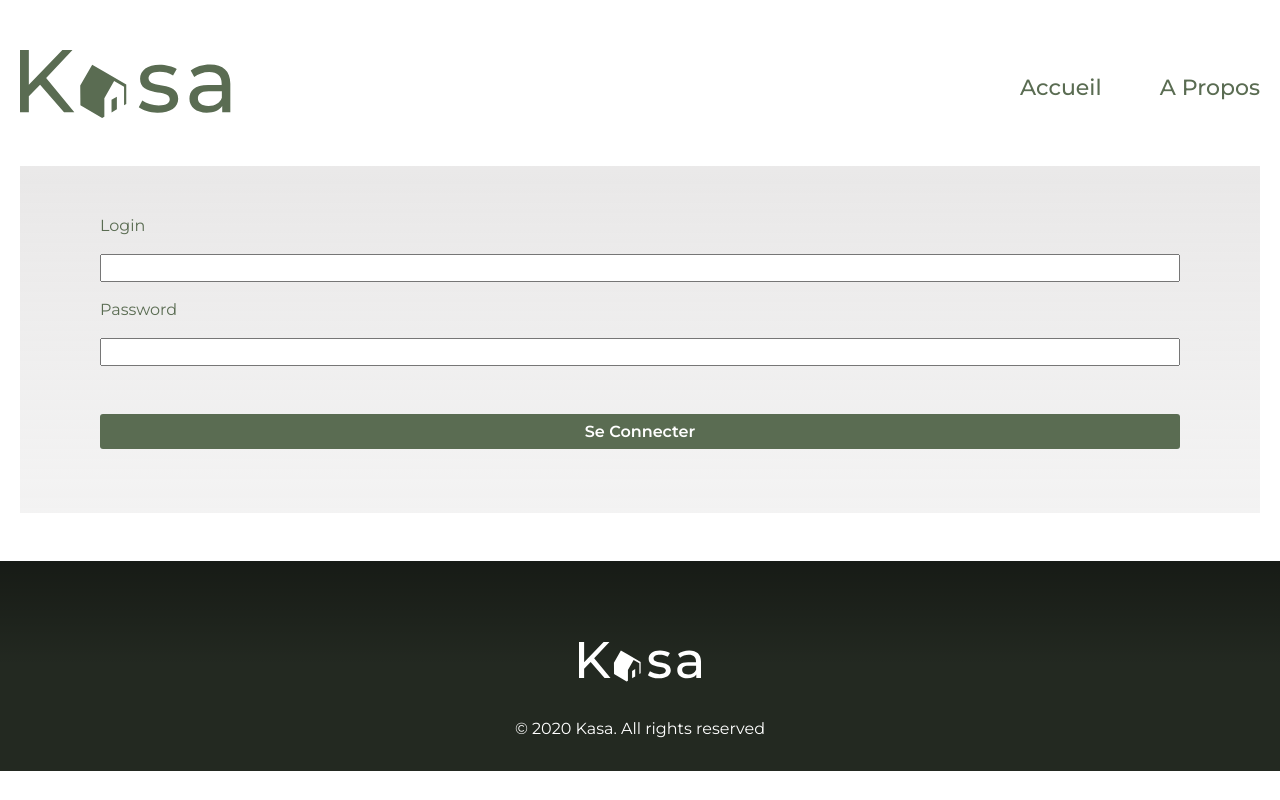
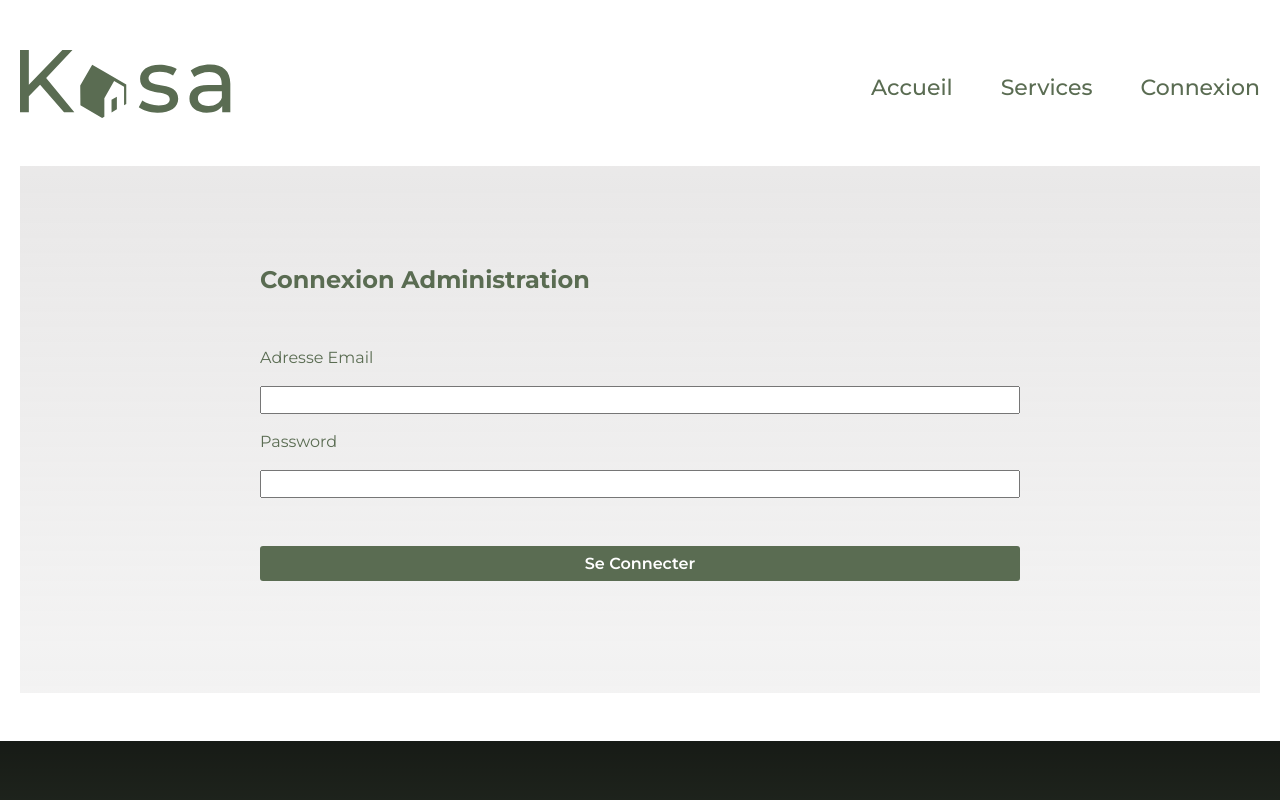
Before and after one commit to ask0ldd/Angular-SPA, an Angular app: page /login in a window 1280 px wide. Shown: the top 800 px of the page. Built offline with nearby package versions, Linux system fonts and the light colour scheme.

Commit message:
login + nav upd

```diff
--- a/src/app/app.component.css
+++ b/src/app/app.component.css
@@ -31,10 +31,10 @@ nav {
 
 nav ul {
   display: flex;
-  width: 240px;
   list-style: none;
   justify-content: space-between;
   font-weight: 500;
+  column-gap: 3rem;
 }
 
 a:link,
--- a/src/app/app.component.html
+++ b/src/app/app.component.html
@@ -3,7 +3,8 @@
   <nav>
       <ul>
           <li><a routerLink="/">Accueil</a></li>
-          <li><a routerLink="/apropos">A Propos</a></li>
+          <li><a routerLink="/apropos">Services</a></li>
+          <li><a routerLink="/login">Connexion</a></li>
       </ul>
   </nav>
 </header>
--- a/src/app/auth/login/login.component.css
+++ b/src/app/auth/login/login.component.css
@@ -10,7 +10,7 @@ form {
       rgba(176, 170, 170, 0.05) 100%
     ),
     #f7f7f7;
-  padding: 3rem 5rem;
+  padding: 6rem 15rem;
 }
 
 .loginBtn {
--- a/src/app/auth/login/login.component.html
+++ b/src/app/auth/login/login.component.html
@@ -1,5 +1,6 @@
 <form #loginForm="ngForm">
-    <label>Login</label>
+    <h2 style="margin-bottom: 2rem;">Connexion Administration</h2>
+    <label>Adresse Email</label>
     <input id="login" name="login" type="text" #login/>
     <label>Password</label>
     <input id="password" name="password" type="text" #password/>
--- a/src/app/rentals/rentals-edit/rentals-edit.component.css
+++ b/src/app/rentals/rentals-edit/rentals-edit.component.css
@@ -130,7 +130,7 @@ button.saveButton {
 }
 
 #cancelBtn {
-  background-color: #c5224b;
+  background-color: #495c58;
   padding: 0.35rem 1rem;
   color: #fff;
   font-weight: 600;
@@ -144,8 +144,8 @@ button.saveButton {
 }
 
 #cancelBtn:hover {
-  box-shadow: 0 4px 8px #941d4b66;
-  background-color: #df4055;
+  box-shadow: 0 4px 8px #70918966;
+  background-color: #58756f;
 }
 
 #submitBtn {
```
